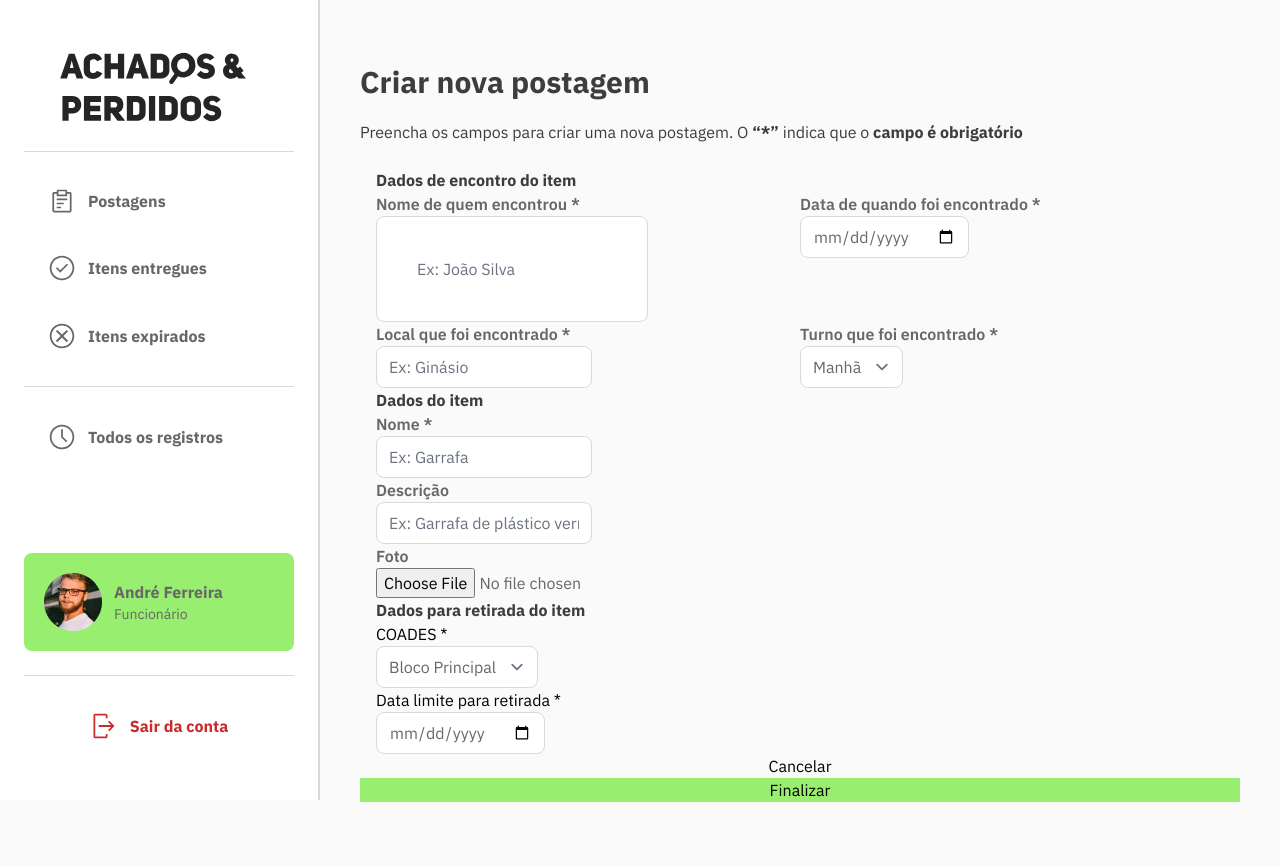
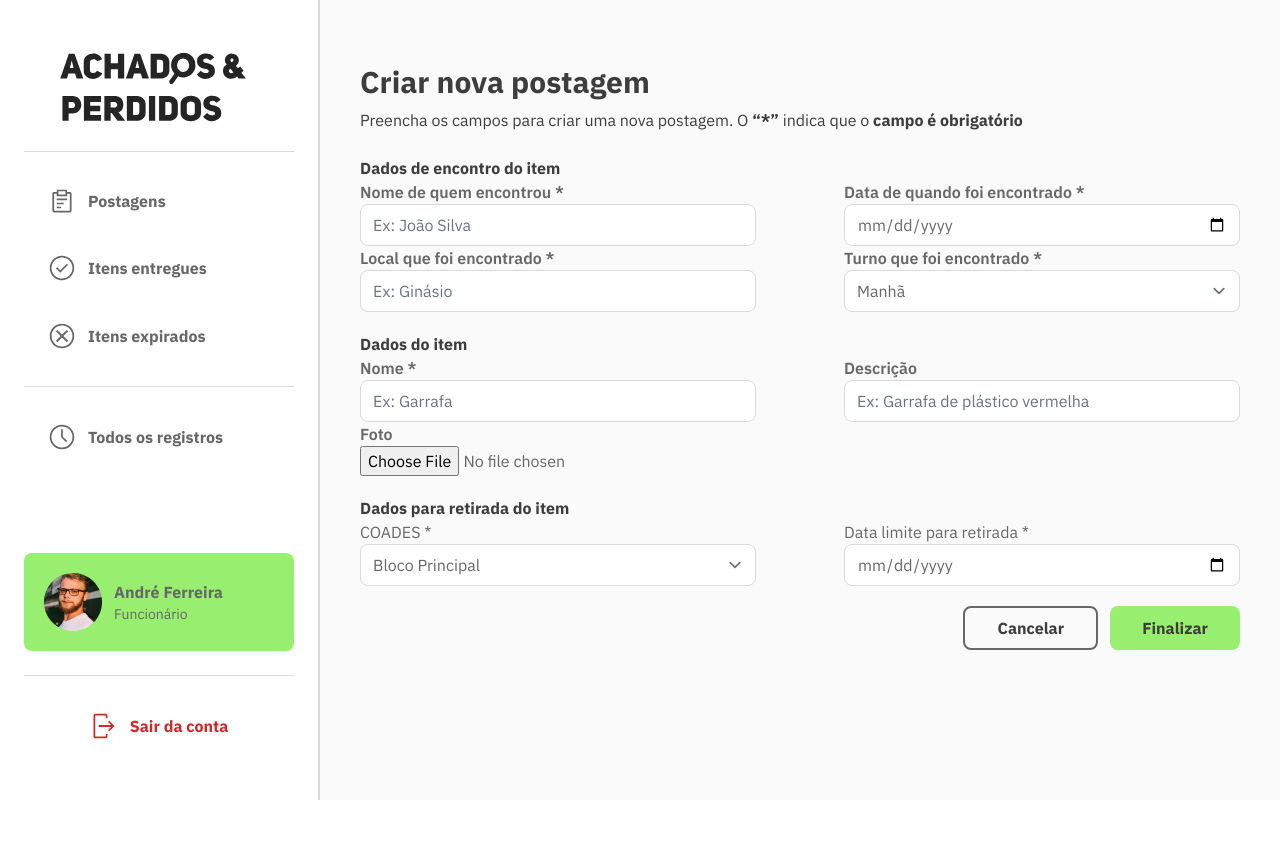
Before and after one commit to ImFelippe365/lost-and-found, a Django app: page /create-post in a window 1280 px wide. After the commit the page ends 800 px from the top, so only its background shows below. Run offline with Django 4.2, Linux system fonts and the light colour scheme; style sheets or scripts are compiled from the project's sources; some libraries are stand-ins or nearby versions.

Commit message:
update page create_post

```diff
--- a/form/templates/create_post.html
+++ b/form/templates/create_post.html
@@ -3,123 +3,92 @@
 
 {% block main %}
 <section>
-    <h2 class="font-bold text-black text-3xl mb-5">Criar nova postagem</h2>
+    <h2 class="font-bold text-black text-3xl mb-2">Criar nova postagem</h2>
     <div>
         <p class="text-black">Preencha os campos para criar uma nova postagem. O <b>“*”</b> indica que o <b>campo é
                 obrigatório</b></p>
     </div>
 </section>
 
-<section class="w-full mt-6 px-4">
-    <section>
+<section class="w-full mt-6">
+    <section class="">
         <form class="" action="" method="post">
             <h3 class="font-bold text-black">Dados de encontro do item</h3>
-            <fieldset class="grid grid-cols-2">
-
-                <div class="">
-                    <p>
+            <fieldset class="flex flex-wrap justify-between mb-5">
+                <div class="flex flex-col" style="width: 45%;">
                     <label class="text-gray font-semibold" for="name-person">Nome de quem encontrou *</label>
-                    </p>
-                    <p class="">
-                        <input type="text" name="name" placeholder="Ex: João Silva" class="text-gray border-light-gray rounded-lg p-10" required>
-                    </p>
+                    <input type="text" name="name" placeholder="Ex: João Silva"
+                        class="text-gray border-light-gray rounded-lg" required>
                 </div>
 
-                <div>
-                    <p>
+                <div class="flex flex-col" style="width: 45%;">
                     <label class="text-gray font-semibold" for="date-found">Data de quando foi encontrado *</label>
-                    </p>
-                    <p>
-                        <input type="date" name="date-found" placeholder="__/__/__" class="text-gray border-light-gray rounded-lg grid-cols-2" required>
-                    </p>
+                    <input type="date" name="date-found" placeholder="__/__/__"
+                        class="text-gray border-light-gray rounded-lg" required>
                 </div>
 
-                <div>
-                    <p>
+                <div class="flex flex-col" style="width: 45%;">
                     <label class="text-gray font-semibold" for="place">Local que foi encontrado *</label>
-                    </p>
-                    <p>
-                        <input type="text" name="place" placeholder="Ex: Ginásio" class="text-gray border-light-gray rounded-lg" required>
-                    </p>
+                    <input type="text" name="place" placeholder="Ex: Ginásio"
+                        class="text-gray border-light-gray rounded-lg" required>
                 </div>
 
-
-                <div>
-                    <p>
+                <div class="flex flex-col" style="width: 45%;">
                     <label class="text-gray font-semibold" for="hour">Turno que foi encontrado *</label>
-                    </p>
-                    <p>
                     <select aria-placeholder="Selecione o turno" class="text-gray border-light-gray rounded-lg">
                         <option value="morning">Manhã</option>
                         <option value="afternoon">Tarde</option>
                         <option value="night">Noite</option>
                     </select>
-                    </p>
+                </div>
                 </div>
             </fieldset>
 
             <h3 class="font-bold text-black">Dados do item</h3>
-            <fieldset>
-                <div>
-                    <p>
+            <fieldset class="flex flex-wrap justify-between mb-5">
+                <div class="flex flex-col" style="width: 45%" ;>
                     <label class="text-gray font-semibold" for="name-item">Nome *</label>
-                    </p>
-                    <p>
-                        <input type="text" name="name-item" placeholder="Ex: Garrafa" class="text-gray border-light-gray rounded-lg" required>
-                    </p>
+                    <input type="text" name="name-item" placeholder="Ex: Garrafa"
+                        class="text-gray border-light-gray rounded-lg" required>
                 </div>
 
-                <div>
-                    <p>
+                <div class="flex flex-col" style="width: 45%;">
                     <label class="text-gray font-semibold" for="description">Descrição</label>
-                    </p>
-                    <p>
-                        <input type="text" name="description" placeholder="Ex: Garrafa de plástico vermelha" class="text-gray border-light-gray rounded-lg">
-                    </p>
+                    <input type="text" name="description" placeholder="Ex: Garrafa de plástico vermelha"
+                        class="text-gray border-light-gray rounded-lg">
                 </div>
 
-                <div>
-                    <p>
+                <div class="flex flex-col" style="width: 45%;">
                     <label class="text-gray font-semibold" for="photo">Foto</label>
-                    </p>
-                    <p>
-                        <input type="file"  name="photo-item" id="photo-item" accept="image/*" class="text-gray">
-                    </p>
+                    <input type="file" name="photo-item" id="photo-item" accept="image/*" class="text-gray">
+                </div>
+
+
+            </fieldset>
+
+            <h3 class="font-bold text-black">Dados para retirada do item</h3>
+            <fieldset class="flex flex-wrap justify-between mb-5">
+                <div class="flex flex-col" style="width: 45%;">
+                    <label for="coades" class="text-gray">COADES *</label>
+                    <select aria-placeholder="Selecione o local" class="border-light-gray rounded-lg text-gray"
+                        required>
+                        <option value="main-block">Bloco Principal</option>
+                        <option value="annex-block">Bloco anexo</option>
+                    </select>
+                </div>
+
+                <div class="flex flex-col" style="width: 45%;">
+                    <label for="date-withdrawal" class="text-gray">Data limite para retirada *</label>
+                    <input type="date" name="date-withdrawal" placeholder="__/__/__"
+                        class="text-gray border-light-gray rounded-lg" required>
                 </div>
             </fieldset>
 
-            <h3 class="font-bold text-black">Dados para retirada do item</h3>
-            <fieldset>
-
-                <div>
-                    <p>
-                        <label for="coades">COADES *</label>
-                    </p>
-                    <p>
-                        <select aria-placeholder="Selecione o local" class="border-light-gray rounded-lg text-gray" required>
-                            <option value="main-block">Bloco Principal</option>
-                            <option value="annex-block">Bloco anexo</option>
-                        </select>
-                    </p>
+            <div class="flex" style="justify-content: end;">
+                <button type="reset" class="text-black font-bold border-gray border-2 rounded-lg px-8 mr-3 py-2">Cancelar</button>
+                <button class=" text-black font-bold bg-primary rounded-lg px-8 py-2" type="submit">Finalizar</button>
             </div>
-
-                <div>
-                    <p>
-                        <label for="date-withdrawal">Data limite para retirada *</label>
-                    </p>
-                    <p>
-                        <input type="date" name="date-withdrawal" placeholder="__/__/__" class="text-gray border-light-gray rounded-lg" required>
-                    </p>
-                </div>
-            </fieldset>
-
         </form>
-
-        <section>
-            <form action="" method="post"></form>
     </section>
 </section>
-</section>
-<button type="reset">Cancelar</button>
-<button class="bg-primary" type="submit">Finalizar</button>
 {% endblock %}
```
Also changed, not shown: posts/templates/index.html (+6 -4 lines). Lines whose indentation alone changed are shown as unchanged.
